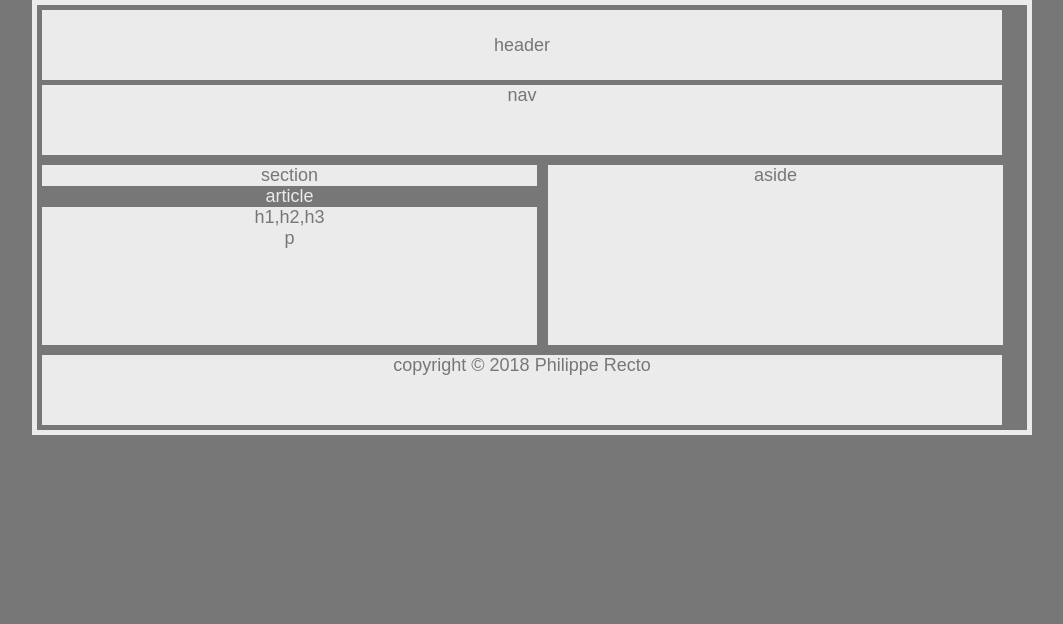
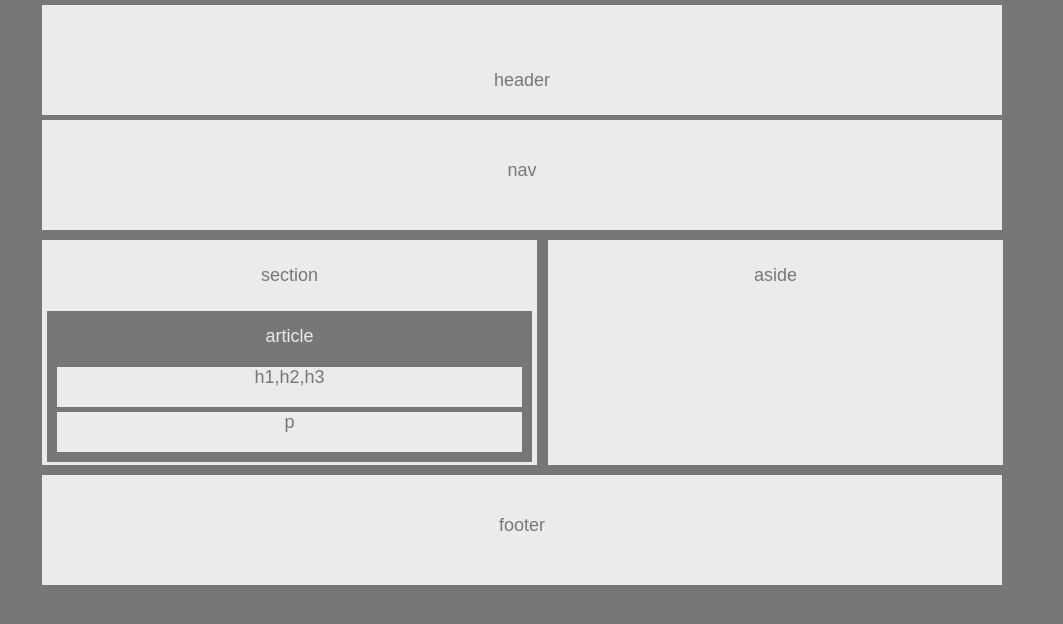
Before and after one commit to precto1285/HW-Wireframe, a plain HTML site: page index.html in a window 1280 px wide. Shown: the whole page, without its empty margins (108-1171 px from the left). Drawn offline with Linux system fonts and the light colour scheme.

Commit message:
Assignment Refresh

```diff
--- a/index.html
+++ b/index.html
@@ -32,7 +32,7 @@
             </div>
         </div>
         <footer>
-            copyright &copy; 2018 Philippe Recto
+            footer
         </footer>
     </body>
 </html>
--- a/style.css
+++ b/style.css
@@ -6,7 +6,7 @@ body {
     width: 980px;
     padding:5px;
     margin:auto;
-    border:solid;
+    /* border:solid; */
     border-width:5px;
     font-family:Arial, Helvetica, sans-serif;
     font-size:18px;
@@ -19,6 +19,7 @@ body {
     text-align:center;
     width: 960px;
     height:70px;
+    padding-top:40px;
 
 }
 
@@ -30,6 +31,7 @@ body {
     height: 70px;
     margin-top:5px;
     margin-bottom:5px;
+    padding-top:40px;
 
 }
 
@@ -40,6 +42,7 @@ footer {
     width: 960px;
     height:70px;
     margin-top:10px;
+    padding-top:40px;
     clear:both;
 }
 
@@ -48,11 +51,12 @@ footer {
     color:#777;
     text-align:center;
     width: 495px;
-    height:180px;
+    height:200px;
     margin-top:5px;
     margin-right:5px;
     margin-bottom:10px;
     float:left;
+    padding-top: 25px;
     }
 
 #Aside {
@@ -60,11 +64,12 @@ footer {
     color:#777;
     text-align:center;
     width: 455px;
-    height:180px;
+    height:200px;
     margin-top:5px;
     margin-right:19px;
     margin-bottom:10px;
     margin-left:5px;
+    padding-top: 25px;
 
     float:right;
 }
@@ -73,6 +78,10 @@ footer {
     background-color: #777;
     color:#ebebeb;
     text-align:center;
+    width:485px;
+    margin: 25px 5px 10px 5px;
+    padding-top:15px;
+    padding-bottom:10px;
 }
 
 .clear {
@@ -83,10 +92,18 @@ footer {
     background-color:#ebebeb;
     color:#777;
     text-align:center;
+    height:40px;
+    margin: 20px 10px 5px 10px;
+    padding:auto;
 }
 
 #Paragraph {
     background-color:#ebebeb;
     color:#777;
     text-align:center;
+    height:40px;
+    margin-top:5px;
+    margin-right:10px;
+    margin-left:10px;
+    padding:
 }
```
